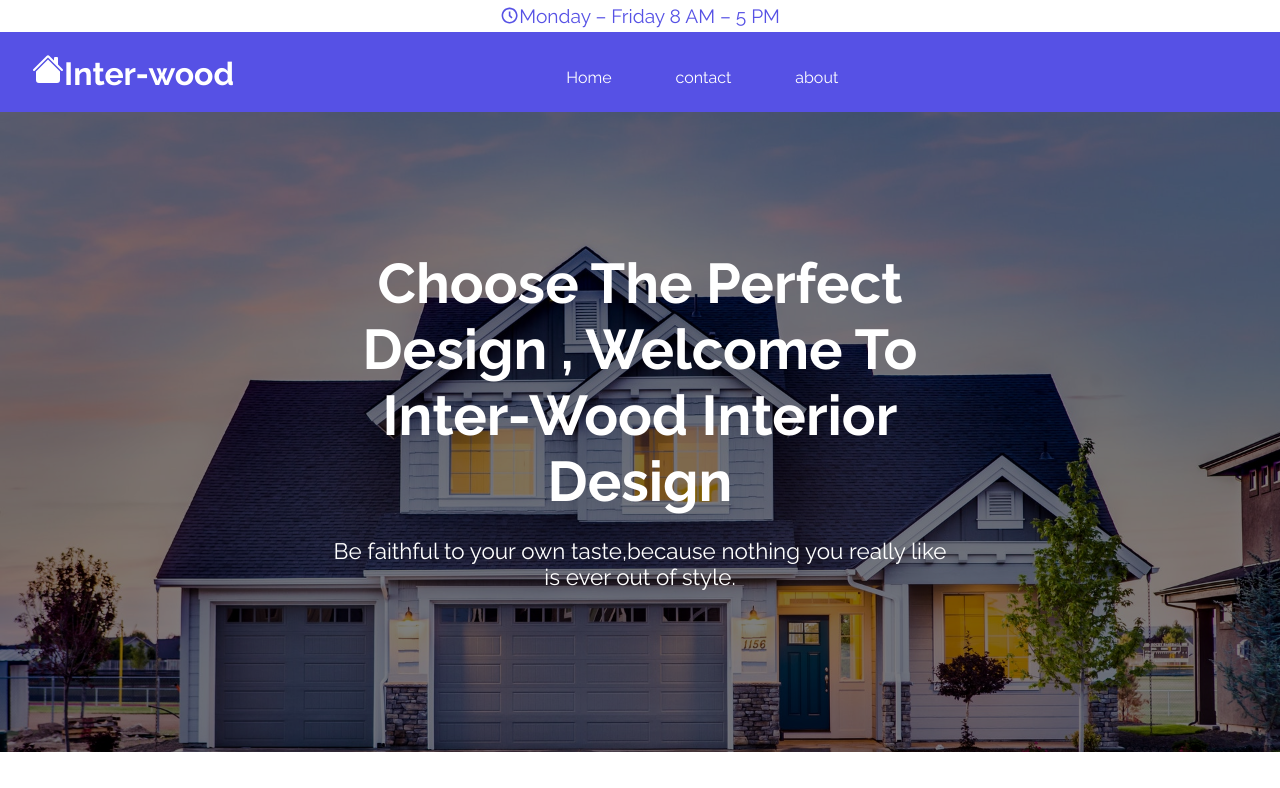
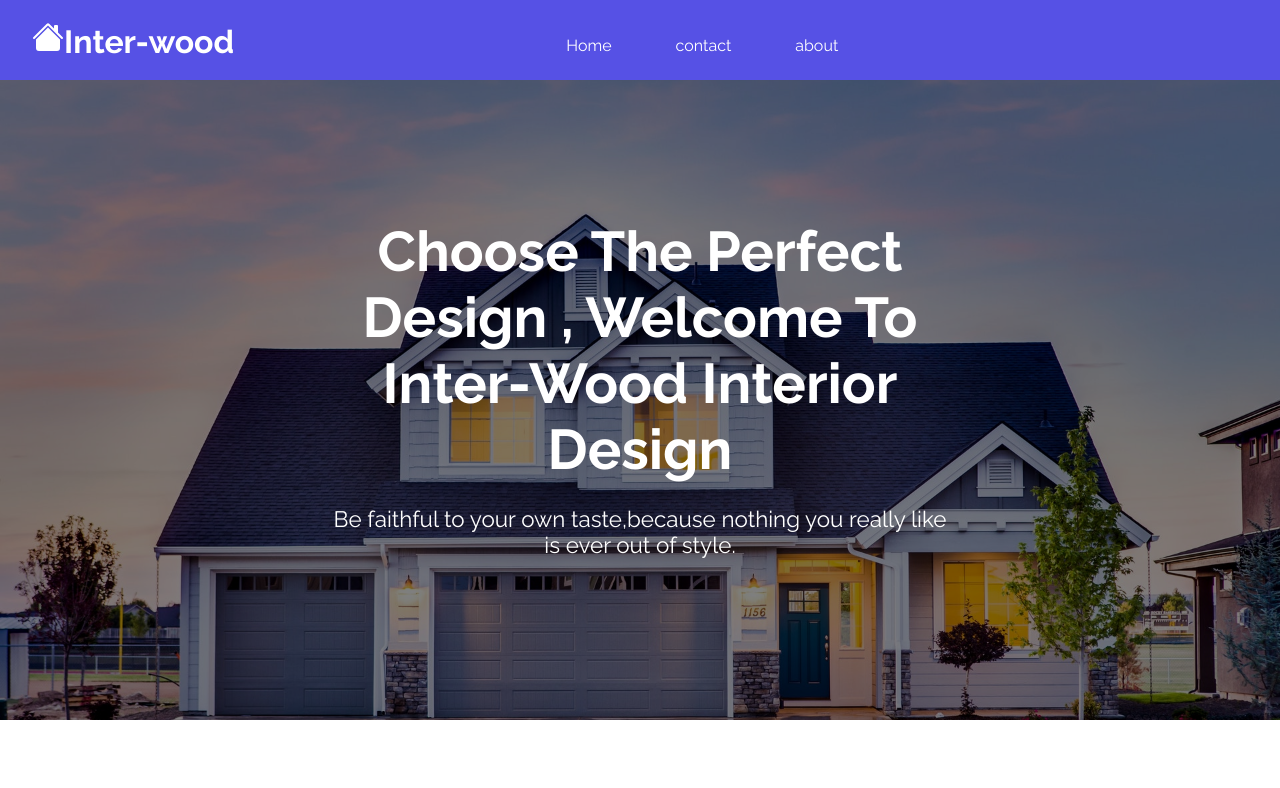
Before and after one commit to Collins87mbathi/interior-design-webpage, a React (Create React App) app: page / in a window 1280 px wide. Shown: the top 788 px of the page. Built offline with nearby package versions, Linux system fonts and the light colour scheme.

Commit message:
fixed a problem

```diff
--- a/src/components/about/About.js
+++ b/src/components/about/About.js
@@ -13,6 +13,8 @@ const About = () => {
           <p className="about-text">
           Interwood Interiors is a kenya company specialising in commercial interior design for a number of sectors, including hospitality, office, medical, retail, education and others..
           We are also a team of professional, driven and focused sourcing specialists, leveraging decades of industry experience and a exclusive partnerships to deliver outstanding results for our client’s cap-ex projects & budgets.
+          Monday - Friday 8 AM - 5 PM
+          Saturday - 8 AM - 1 PM
           </p>
           <p className="about-text">
            <b> "A company which is,reliable,convinence and portable (on the move)"
--- a/src/components/navbar/Navbar.js
+++ b/src/components/navbar/Navbar.js
@@ -16,11 +16,7 @@ const Navbar = () => {
 
 
     return (
-        <>
-        <div className='header-top'>
-        <BiTimeFive/>
-        <p>Monday – Friday 8 AM – 5 PM</p>
-        </div>
+
         <header>
        <h1><span><BsFillHouseFill />Inter-wood</span></h1>
 
@@ -37,7 +33,7 @@ const Navbar = () => {
         </button>
 
    </header>
-   </>
+
     )
 }
 
```
